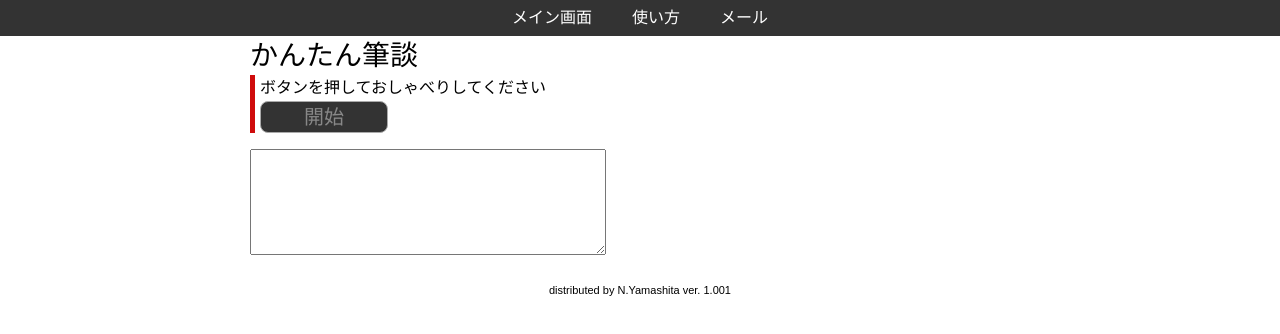
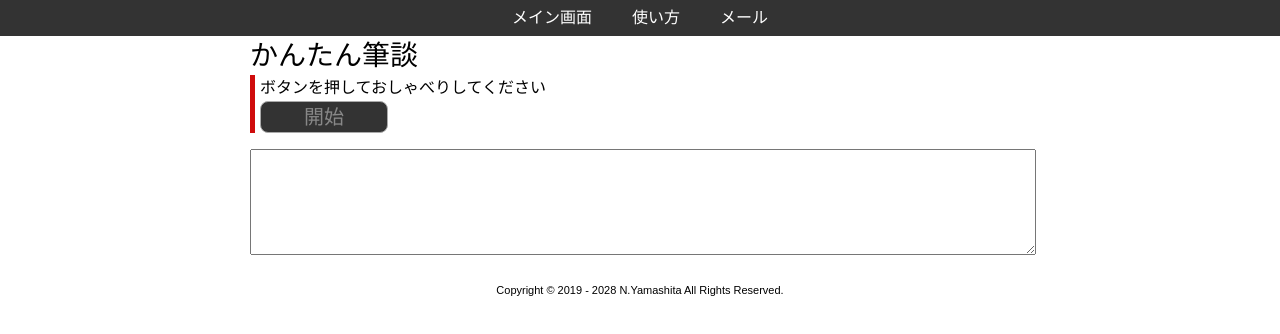
Before and after one commit to deduce1230/HEARING_AID, a plain HTML site: page index.html in a window 1280 px wide. Drawn offline with Linux system fonts and the light colour scheme.

Commit message:
Add files via upload

```diff
--- a/css/style.css
+++ b/css/style.css
@@ -153,8 +153,10 @@ td {
 
 textarea {
   resize: horizontal;
-  width:350px;
+  width:100%;
   height:100px;
+  font-family: inherit;
+  font-size: 150%;
 }
 
 /*================================================
--- a/index.html
+++ b/index.html
@@ -39,12 +39,12 @@ $(function($){
       <input type="checkbox" class="toggle_button" name="mic" data-off-label="開始" data-on-label="終了">
       </p>
     </h6>
-      <textarea class="form-control" rows="5" readonly></textarea>
+      <textarea class="speeched_area" rows="5" readonly></textarea>
 
 </div><!-- /.contents -->
 
 <footer>
-	<div><small>distributed by N.Yamashita ver. 1.001 </small></div><!-- /.copyright -->
+	<div><small>Copyright &#169; 2019 - 2028 N.Yamashita All Rights Reserved.</small></div><!-- /.copyright -->
 </footer>
 
 
@@ -78,6 +78,5 @@ $(function($){
       };
 </script>
 
-<div class="totop"><a href="#"><img src="images/totop.png" alt="ページのトップへ戻る"></a></div><!-- /.totop -->
 </body>
 </html>
```
